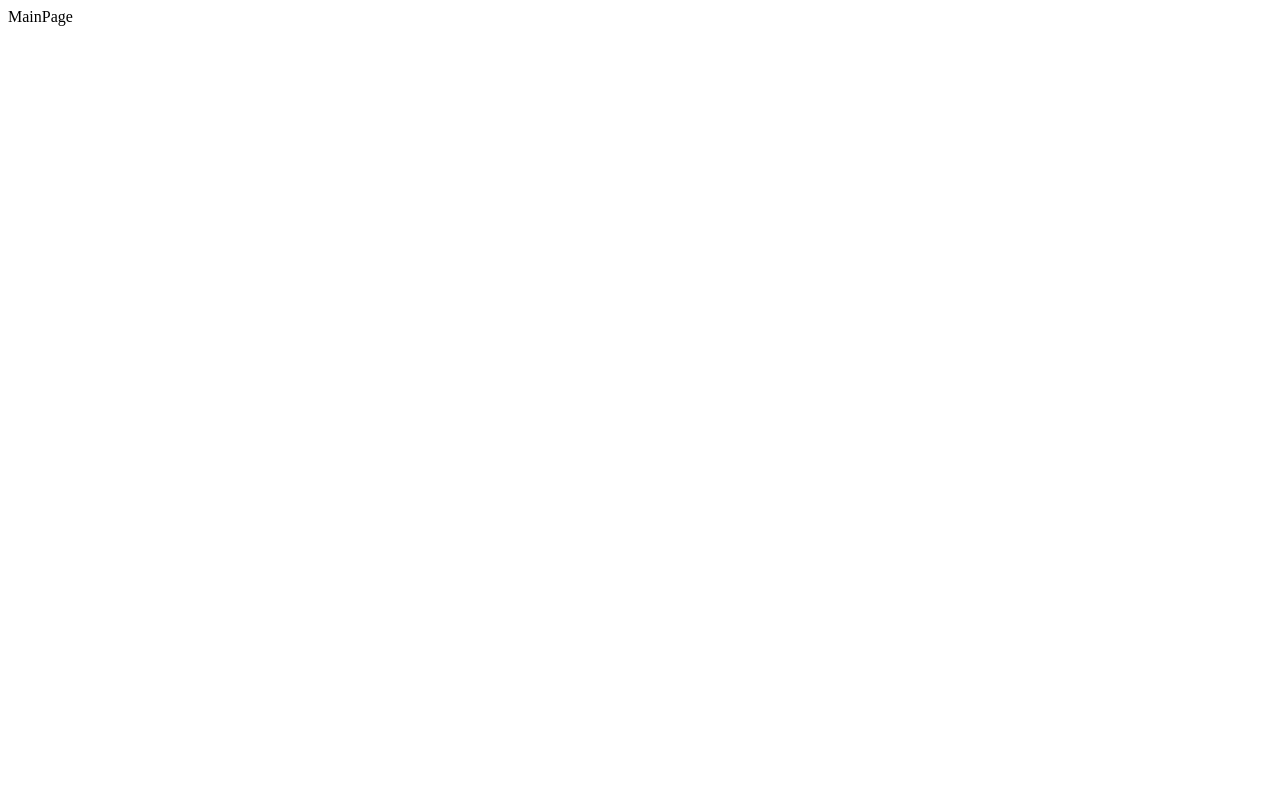
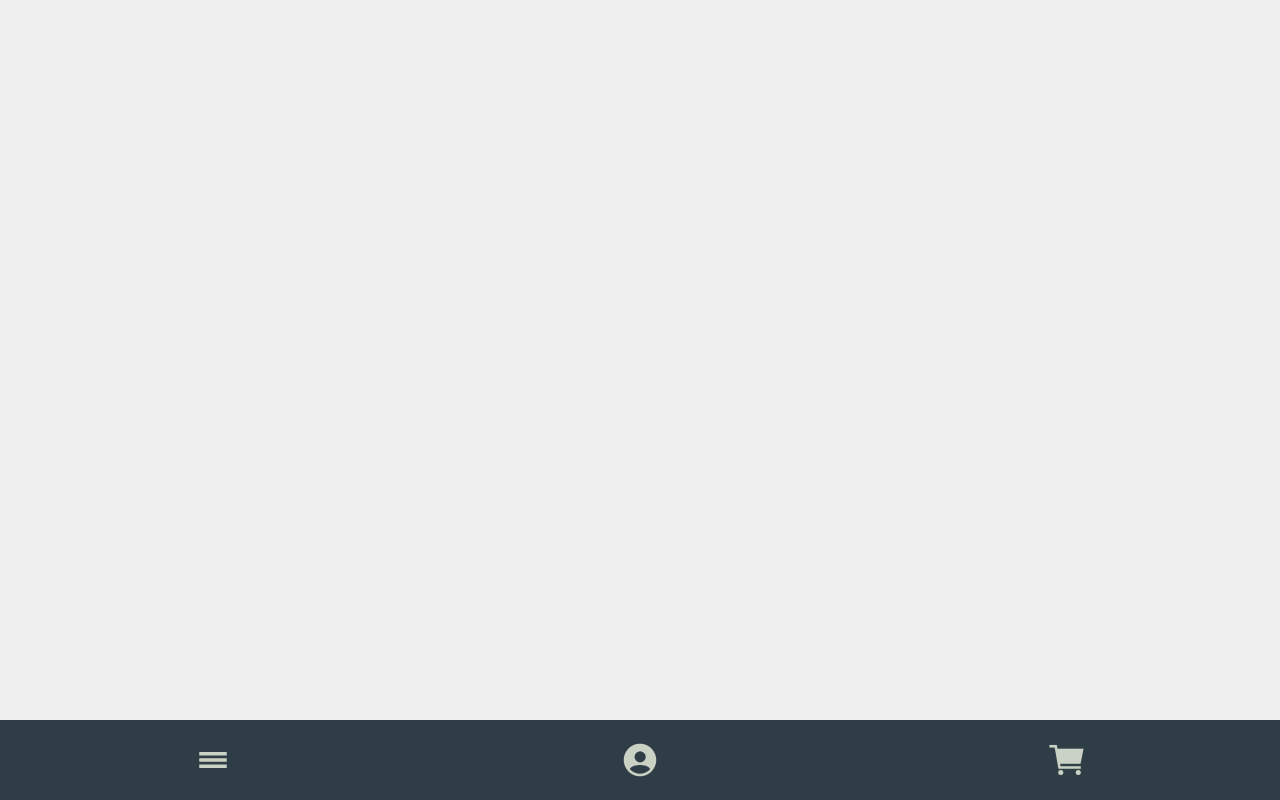
Before and after one commit to Fekete-Bruno/YouMarket-FrontEnd, a React (Create React App) app: page / in a window 1280 px wide. Built offline with nearby package versions, Linux system fonts and the light colour scheme.

Commit message:
feat: implemented lower menu visuals

```diff
--- a/package.json
+++ b/package.json
@@ -11,7 +11,7 @@
     "react-dom": "^18.2.0",
     "react-router-dom": "^6.4.0",
     "react-scripts": "5.0.1",
-    "styled": "^1.0.0",
+    "styled-components": "^5.3.5",
     "web-vitals": "^2.1.4"
   },
   "scripts": {
--- a/public/index.html
+++ b/public/index.html
@@ -12,5 +12,8 @@
   <body>
     <noscript>You need to enable JavaScript to run this app.</noscript>
     <div id="root"></div>
+
+    <script type="module" src="https://unpkg.com/ionicons@5.5.2/dist/ionicons/ionicons.esm.js"></script>
+    <script nomodule src="https://unpkg.com/ionicons@5.5.2/dist/ionicons/ionicons.js"></script>
   </body>
 </html>
--- a/src/Components/App.js
+++ b/src/Components/App.js
@@ -1,9 +1,11 @@
 import { BrowserRouter, Route, Routes } from "react-router-dom";
+import { GlobalStyle } from "../styles/globalStyles";
 import MainPage from "./MainPage/MainPage";
 
 export default function App() {
   return (
     <BrowserRouter>
+      <GlobalStyle />
       <Routes>
         <Route path="/" element={<MainPage/>} />
       </Routes>
--- /dev/null
+++ b/src/Components/MainMenu/MainMenu.js
@@ -0,0 +1,27 @@
+import styled from "styled-components";
+
+export default function MainMenu(){
+    return(
+        <MenuWrapper>
+            <ion-icon name="reorder-three-sharp"></ion-icon>
+
+            <ion-icon name="person-circle-sharp"></ion-icon>
+
+            <ion-icon name="cart-sharp"></ion-icon>
+        </MenuWrapper>
+    );
+}
+
+const MenuWrapper = styled.div`
+    display: flex;
+    justify-content: space-around;
+    align-items: center;
+    position: fixed;
+    bottom: 0;
+    left: 0;
+    height: 10vh;
+    width: 100%;
+    background-color: rgb(47, 62, 70);
+    font-size: 5vh;
+    color: rgb(202, 210, 197);
+`;
--- a/src/Components/MainPage/MainPage.js
+++ b/src/Components/MainPage/MainPage.js
@@ -1,5 +1,9 @@
+import MainMenu from "../MainMenu/MainMenu";
+
 export default function MainPage(){
     return(
-        <div>MainPage</div>
+        <div>
+            <MainMenu />
+        </div>
     );
 }
--- /dev/null
+++ b/src/styles/globalStyles.js
@@ -0,0 +1,103 @@
+import { createGlobalStyle } from "styled-components";
+
+const GlobalStyle = createGlobalStyle`
+/* CSS RESET */
+/* Box sizing rules */
+*,
+*::before,
+*::after {
+  box-sizing: border-box;
+}
+
+/* Remove default margin */
+body,
+h1,
+h2,
+h3,
+h4,
+p,
+figure,
+blockquote,
+dl,
+dd {
+  margin: 0;
+}
+
+/* Remove list styles on ul, ol elements with a list role, which suggests default styling will be removed */
+ul[role='list'],
+ol[role='list'] {
+  list-style: none;
+}
+
+/* Set core root defaults */
+html:focus-within {
+  scroll-behavior: smooth;
+}
+
+/* Set core body defaults */
+body {
+  min-height: 95vh;
+  text-rendering: optimizeSpeed;
+  line-height: 1.5;
+  background-color: rgb(240, 240, 240);
+}
+
+/* A elements that don't have a class get default styles */
+a:not([class]) {
+  text-decoration-skip-ink: auto;
+}
+
+/* Make images easier to work with */
+img,
+picture {
+  max-width: 100%;
+  display: block;
+}
+
+/* Inherit fonts for inputs and buttons */
+input,
+button,
+textarea,
+select {
+  font: inherit;
+}
+
+a{
+    text-decoration: none;
+}
+
+ion-icon:hover{
+    cursor: pointer;
+}
+
+/* Remove all animations, transitions and smooth scroll for people that prefer not to see them */
+@media (prefers-reduced-motion: reduce) {
+  html:focus-within {
+   scroll-behavior: auto;
+  }
+
+  *,
+  *::before,
+  *::after {
+    animation-duration: 0.01ms !important;
+    animation-iteration-count: 1 !important;
+    transition-duration: 0.01ms !important;
+    scroll-behavior: auto !important;
+  }
+}
+
+/* Chrome, Safari, Edge, Opera */
+input::-webkit-outer-spin-button,
+input::-webkit-inner-spin-button {
+  -webkit-appearance: none;
+  margin: 0;
+}
+
+/* Firefox */
+input[type=number] {
+  -moz-appearance: textfield;
+}
+
+`;
+
+export {GlobalStyle};
```
Also changed, not shown: 1 other file (tests, documents, lock files or other folders).
